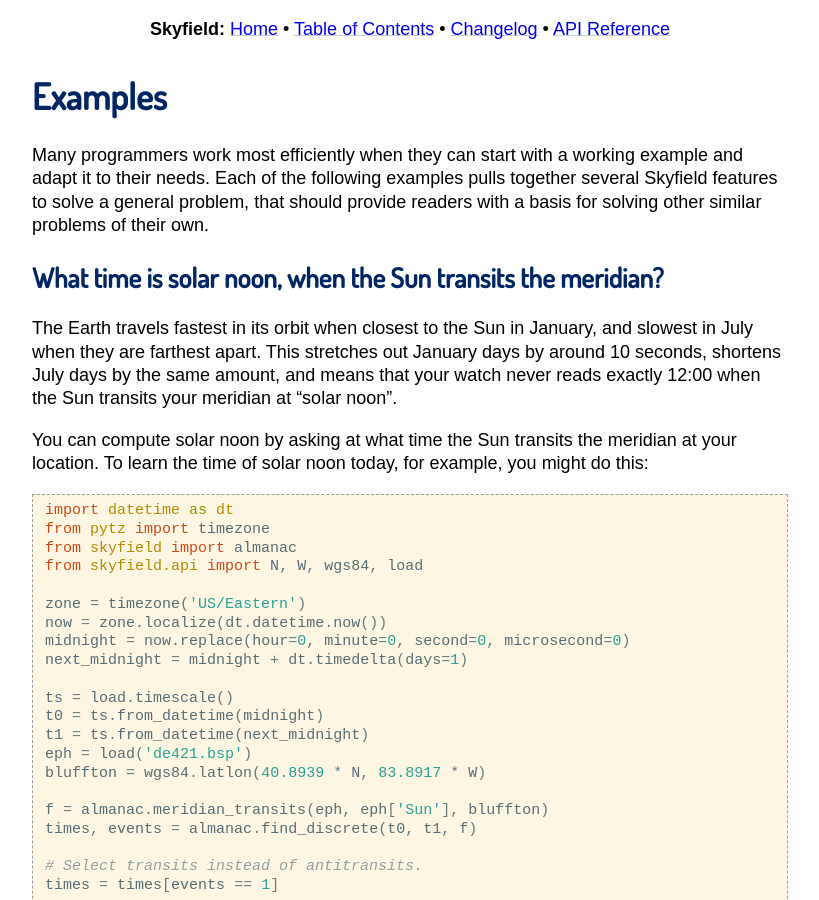
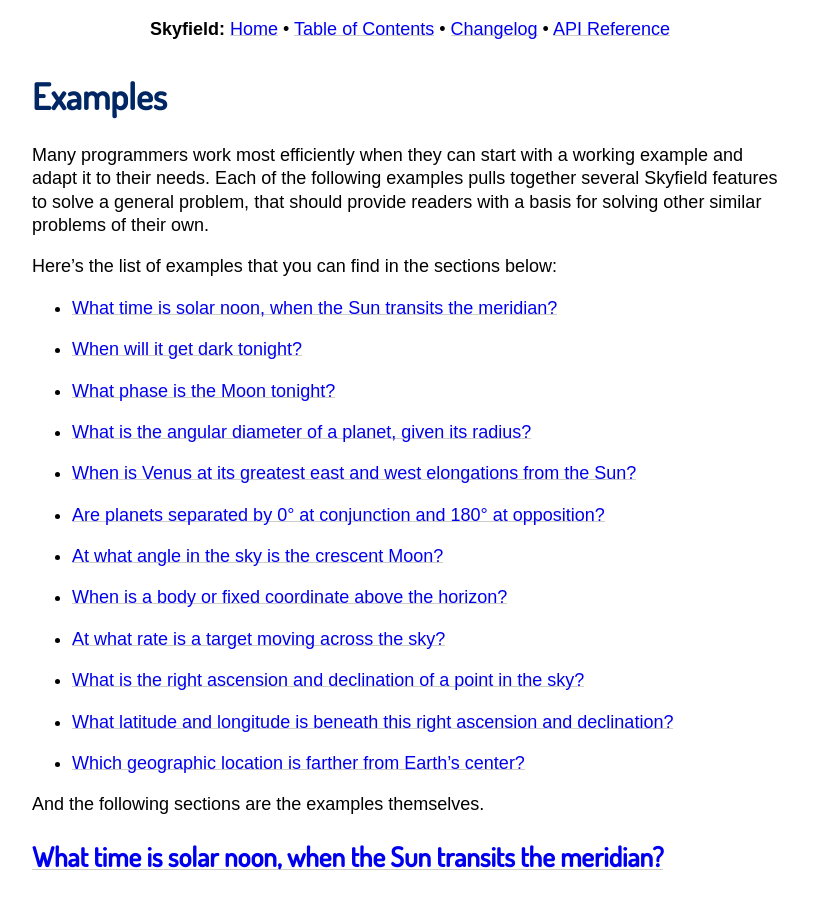
Before and after one commit to skyfielders/python-skyfield, a Sphinx documentation site: the page built from skyfield/documentation/examples.rst, in a window 1280 px wide and 900 px high. Shown: the whole window, without its empty margins (230-1049 px from the left). Built offline with Sphinx 7.4.7, drawn with Linux system fonts in a browser that asks for light colours; some web fonts are replaced.

Commit message:
Add local TOC to "Examples" page

```diff
--- a/skyfield/documentation/examples.rst
+++ b/skyfield/documentation/examples.rst
@@ -12,10 +12,17 @@
 that should provide readers with a basis
 for solving other similar problems of their own.
 
+Here’s the list of examples that you can find in the sections below:
+
+.. contents::
+   :local:
+
 .. testsetup::
 
    __import__('skyfield.tests.fixes').tests.fixes.setup(
        (2020, 4, 19, 17, 58))
+
+And the following sections are the examples themselves.
 
 What time is solar noon, when the Sun transits the meridian?
 ============================================================
```
